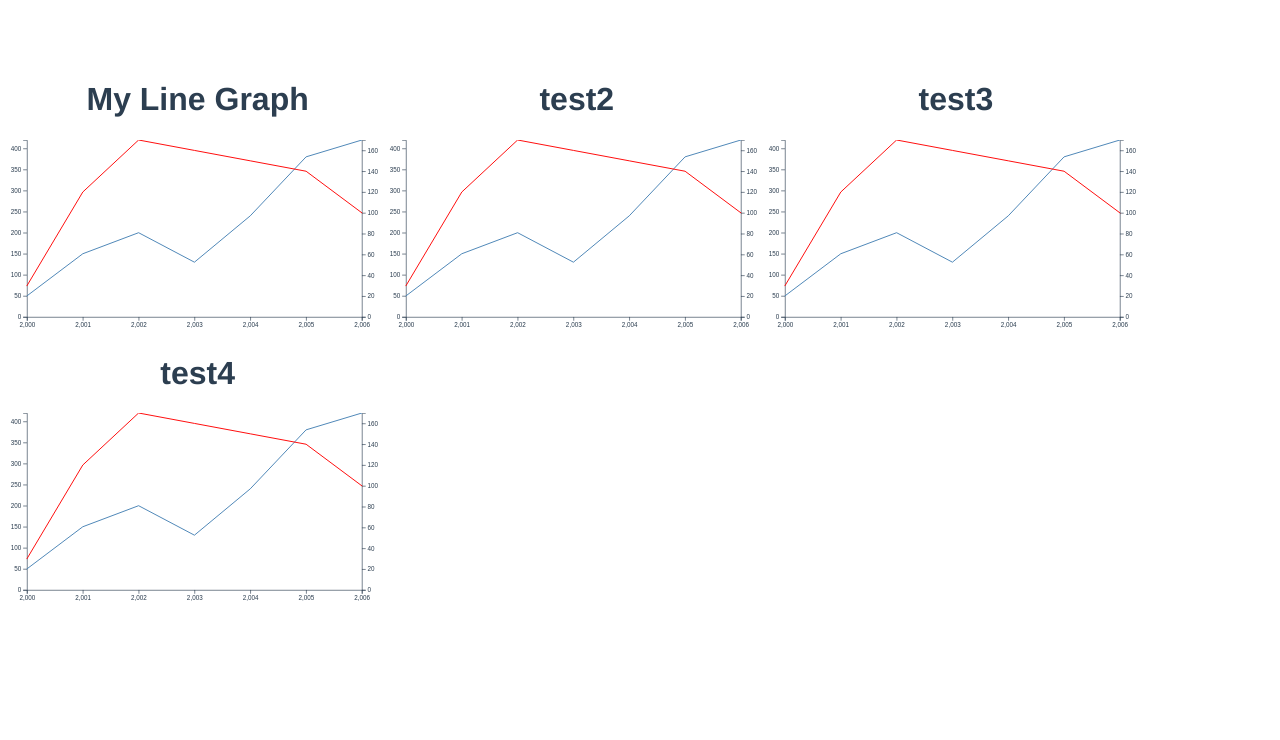
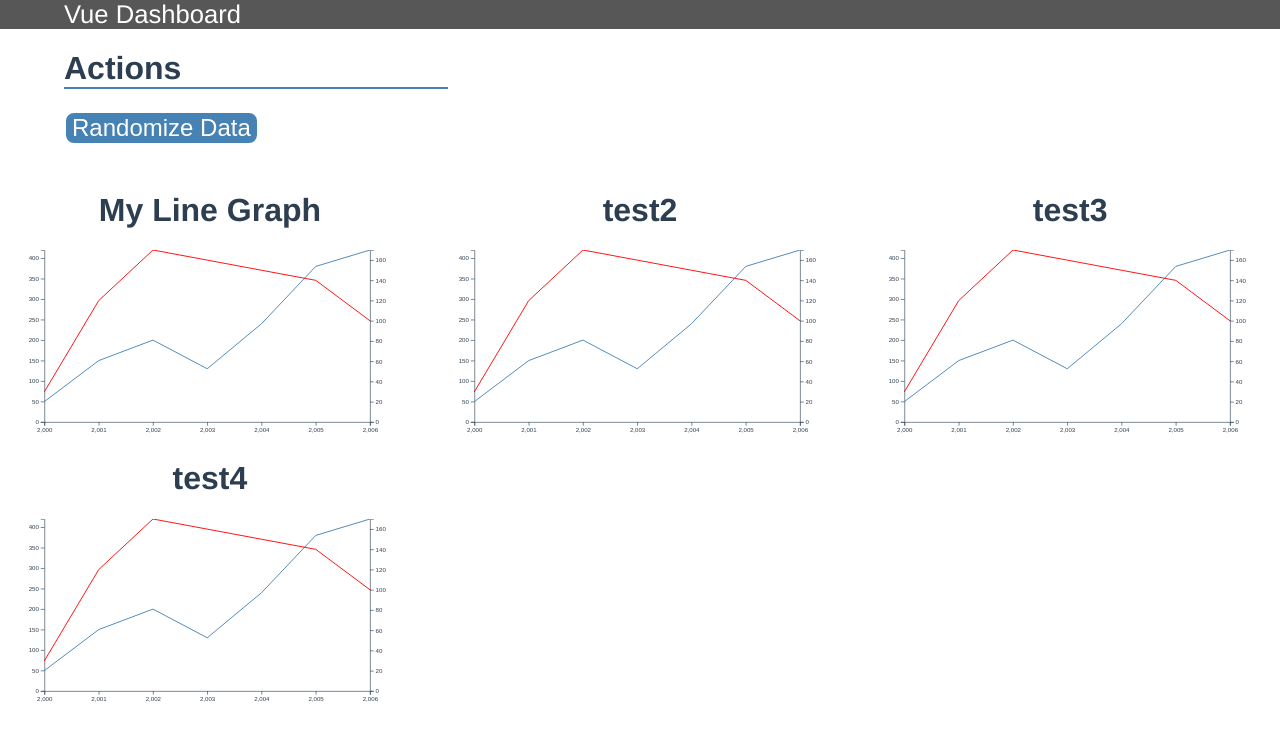
Before and after one commit to couchds/vue-linegraph, a Vue app: page / in a window 1280 px wide. Shown: the top 740 px of the page. Built offline with nearby package versions, Linux system fonts and the light colour scheme.

Commit message:
add btn to randomize data

```diff
--- a/src/App.vue
+++ b/src/App.vue
@@ -1,5 +1,14 @@
 <template>
   <div id="app">
+    <div class="app-header">
+      <div id="app-header-text">
+        Vue Dashboard
+      </div>
+    </div>
+    <div id="btn-examples">
+      <h1>Actions</h1>
+      <button class="demo-btn" @click="randomizeData">Randomize Data</button>
+    </div>
     <div class="flex-row">
       <div class="flex-row-item" :graphTitle="'test1'">
         <LineGraph />
@@ -24,28 +33,78 @@ export default {
   name: 'App',
   components: {
     LineGraph
+  },
+  methods: {
+    /**
+     * Randomize the data in the dashboard.
+     */
+    randomizeData: function () {
+        console.log('to be implemented!');
+    }
   }
 }
 </script>
 
 <style>
+
+html, body {
+  margin: 0;
+  padding: 0;
+}
+
 #app {
   font-family: Avenir, Helvetica, Arial, sans-serif;
   -webkit-font-smoothing: antialiased;
   -moz-osx-font-smoothing: grayscale;
   text-align: center;
   color: #2c3e50;
-  margin-top: 60px;
+}
+
+.app-header {
+  background-color: rgb(87, 87, 87);
+  font-size: 2vw;
+  text-align: left;
+  margin-bottom: 20px;
+  padding: 0;
+  top: 0;
+}
+
+#app-header-text {
+  color: white;
+  font-weight: 500;
+  margin-left: 5%;
 }
 
 .flex-row {
-    display: flex;
-    flex-wrap: wrap;
-    align-items: left;
-    justify-content: left;
+  display: flex;
+  flex-wrap: wrap;
+  align-items: left;
+  justify-content: space-between;
+  margin: 2%;
 }
 
 .flex-row > .flex-row-item {
-    flex: 0 0 30%;
+  flex: 0 0 30%;
 }
+
+
+#btn-examples {
+  margin-left: 5%;
+  text-align: left;
+  width: 30%;
+}
+
+#btn-examples > h1 {
+  border-bottom: 2px solid steelblue;
+}
+
+.demo-btn {
+  background-color: steelblue;
+  border: 2px solid;
+  border-radius: 10px;
+  color: white;
+  cursor: pointer;
+  font-size: 1.5em;
+}
+
 </style>
--- a/src/components/LineGraph.vue
+++ b/src/components/LineGraph.vue
@@ -142,6 +142,7 @@ export default {
     data: function () {
         return {
             chart: null,
+            chartHeader: null,
             graphTitleId: this.graphTitle.replaceAll(' ', '-'),
             svg: null,
             xScale: null,
@@ -175,6 +176,7 @@ export default {
               .attr("stroke-dashoffset", 0);
         },
         createChart: function () {
+            this.chartHeader = this.svg.append("g").attr("transform", `translate(${this.marginLeft},-120)`);
             this.chart = this.svg.append("g").attr("transform", `translate(${this.marginLeft},0)`);
         },
         /**
```
Lines whose indentation alone changed are shown as unchanged.
